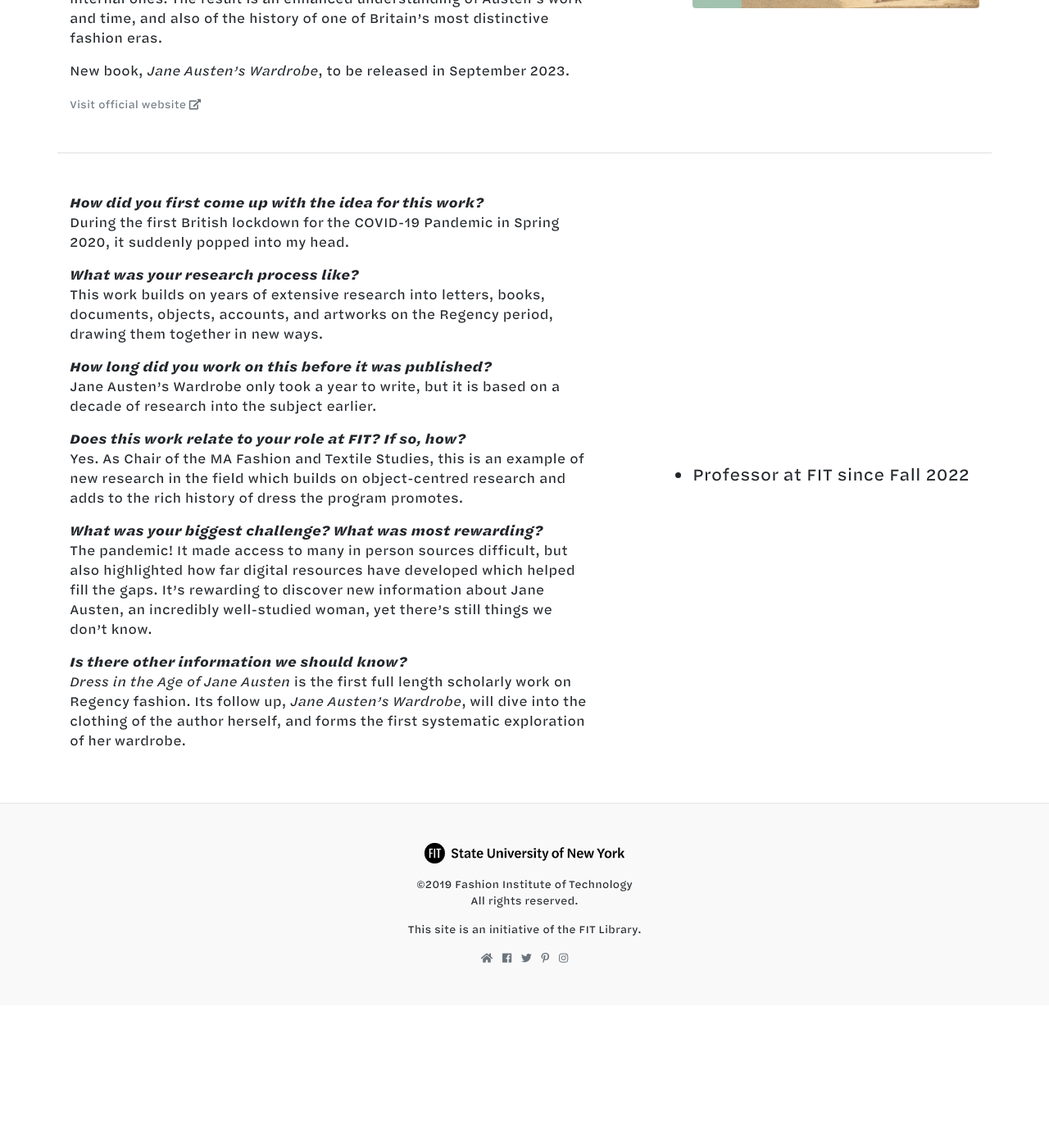
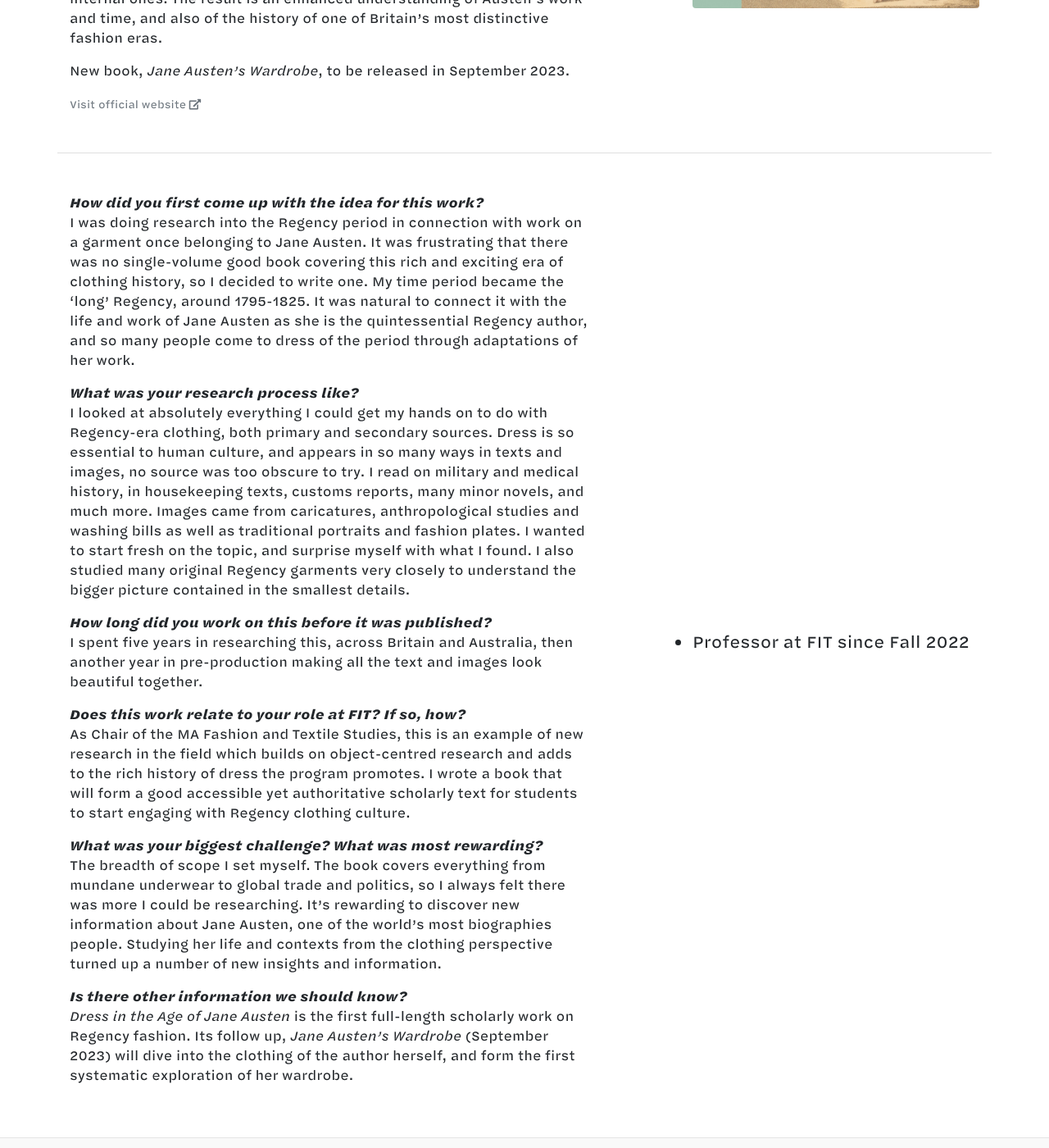
Before and after one commit to fit-authors/fit-authors.github.io, a Jekyll site: the page built from _profiles/hilary-davidson.md, in a window 1280 px wide and 1400 px high, scrolled down 1081 px. Shown: the whole window at 82% size. Built offline with Jekyll 4.4.1, drawn with Linux system fonts in a browser that asks for light colours; nearby versions of some CDN libraries; before the commit the page ends 2307 px from its top, so only the background shows below that.

Commit message:
update davidson

```diff
--- a/_profiles/hilary-davidson.md
+++ b/_profiles/hilary-davidson.md
@@ -29,19 +29,19 @@
   isbn: 9798521738304
 ---
 ***How did you first come up with the idea for this work?***
-During the first British lockdown for the COVID-19 Pandemic in Spring 2020, it suddenly popped into my head.
+I was doing research into the Regency period in connection with work on a garment once belonging to Jane Austen. It was frustrating that there was no single-volume good book covering this rich and exciting era of clothing history, so I decided to write one. My time period became the ‘long’ Regency, around 1795-1825. It was natural to connect it with the life and work of Jane Austen as she is the quintessential Regency author, and so many people come to dress of the period through adaptations of her work.
 
 ***What was your research process like?***
-This work builds on years of extensive research into letters, books, documents, objects, accounts, and artworks on the Regency period, drawing them together in new ways.
+I looked at absolutely everything I could get my hands on to do with Regency-era clothing, both primary and secondary sources. Dress is so essential to human culture, and appears in so many ways in texts and images, no source was too obscure to try. I read on military and medical history, in housekeeping texts, customs reports, many minor novels, and much more. Images came from caricatures, anthropological studies and washing bills as well as traditional portraits and fashion plates. I wanted to start fresh on the topic, and surprise myself with what I found. I also studied many original Regency garments very closely to understand the bigger picture contained in the smallest details.
 
 ***How long did you work on this before it was published?***
-Jane Austen's Wardrobe only took a year to write, but it is based on a decade of research into the subject earlier.
+I spent five years in researching this, across Britain and Australia, then another year in pre-production making all the text and images look beautiful together.
 
 ***Does this work relate to your role at FIT? If so, how?***
-Yes. As Chair of the MA Fashion and Textile Studies, this is an example of new research in the field which builds on object-centred research and adds to the rich history of dress the program promotes.
+As Chair of the MA Fashion and Textile Studies, this is an example of new research in the field which builds on object-centred research and adds to the rich history of dress the program promotes. I wrote a book that will form a good accessible yet authoritative scholarly text for students to start engaging with Regency clothing culture.
 
 ***What was your biggest challenge? What was most rewarding?***
-The pandemic! It made access to many in person sources difficult, but also highlighted how far digital resources have developed which helped fill the gaps. It's rewarding to discover new information about Jane Austen, an incredibly well-studied woman, yet there's still things we don't know.
+The breadth of scope I set myself. The book covers everything from mundane underwear to global trade and politics, so I always felt there was more I could be researching. It’s rewarding to discover new information about Jane Austen, one of the world’s most biographies people. Studying her life and contexts from the clothing perspective turned up a number of new insights and information.
 
 ***Is there other information we should know?***
-_Dress in the Age of Jane Austen_ is the first full length scholarly work on Regency fashion. Its follow up, _Jane Austen's Wardrobe_, will dive into the clothing of the author herself, and forms the first systematic exploration of her wardrobe.
+_Dress in the Age of Jane Austen_ is the first full-length scholarly work on Regency fashion. Its follow up, _Jane Austen’s Wardrobe_ (September 2023) will dive into the clothing of the author herself, and form the first systematic exploration of her wardrobe.
```
